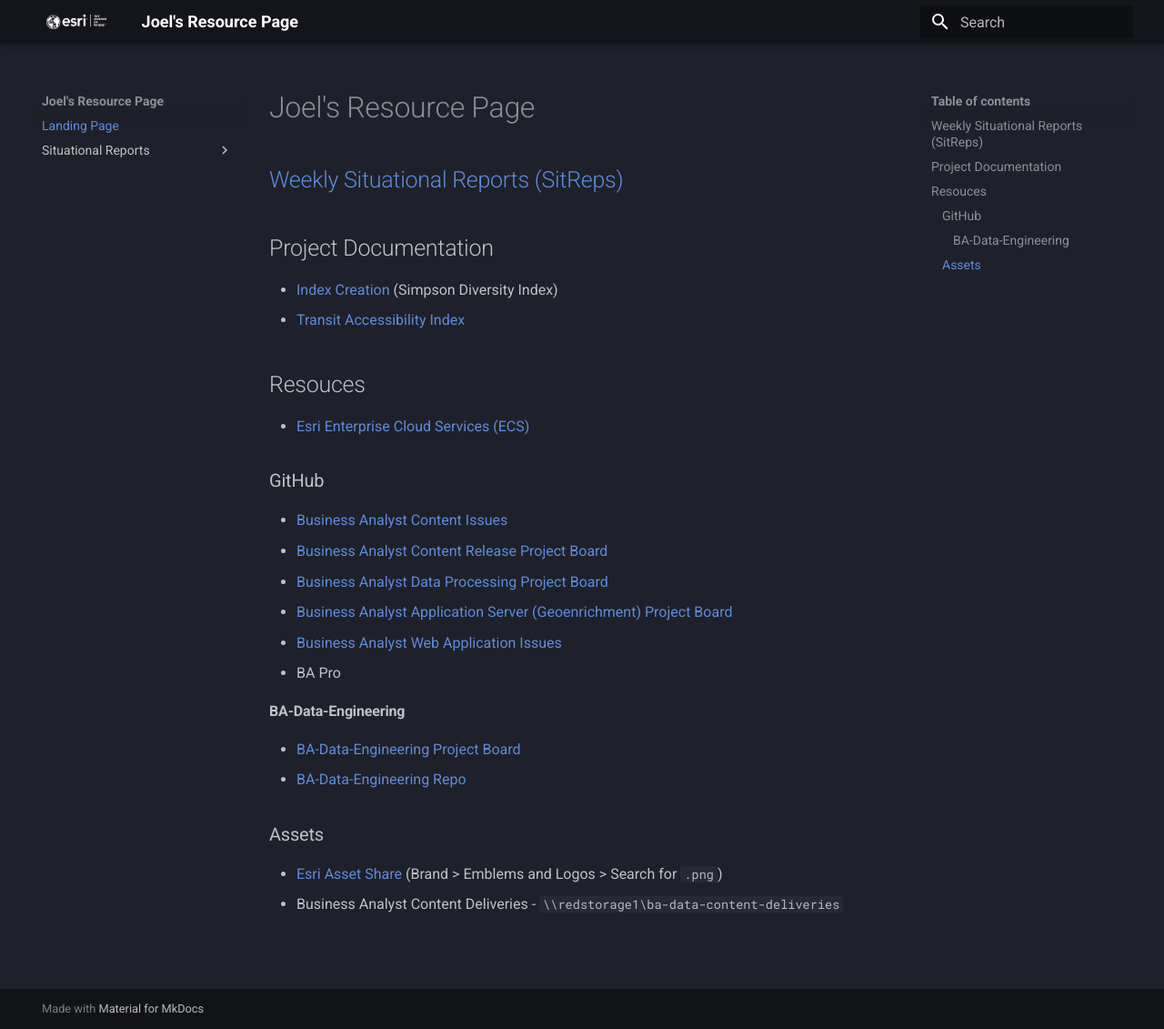
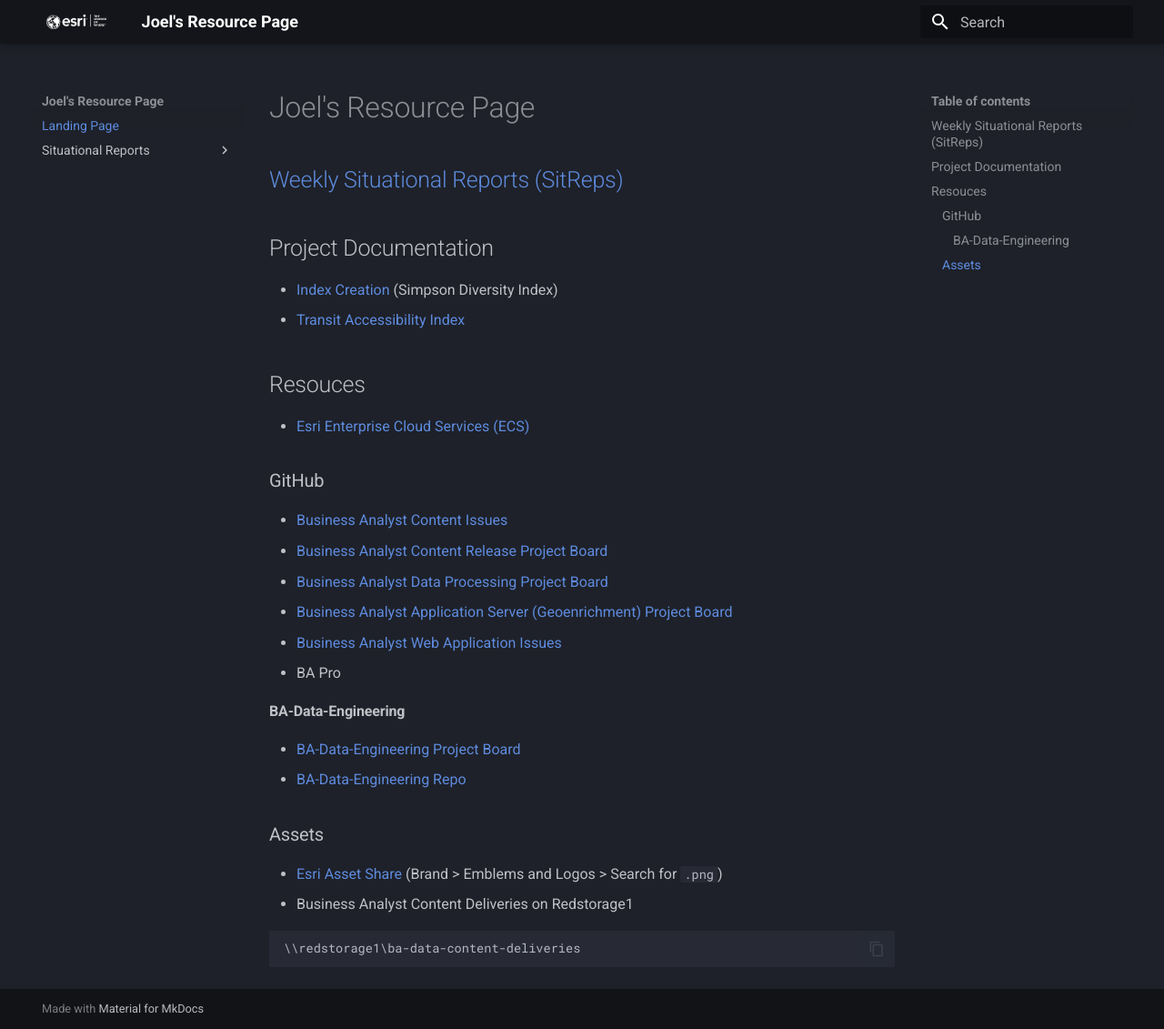
Before and after one commit to knu2xs/esri-resource-page, an MkDocs documentation site: the page built from docs/index.md, in a window 1280 px wide and 1131 px high. Shown: the whole window at 91% size. Built offline with MkDocs 1.6.1 and Material for MkDocs 9.7.7, drawn with Linux system fonts in a browser that asks for light colours.

Commit message:
update sitreps

````diff
--- a/docs/index.md
+++ b/docs/index.md
@@ -28,4 +28,8 @@
 ### Assets
 
 - [Esri Asset Share](https://esri.brand-portal.adobe.com/) (Brand > Emblems and Logos > Search for `.png`)
-- Business Analyst Content Deliveries - `\\redstorage1\ba-data-content-deliveries`
+- Business Analyst Content Deliveries on Redstorage1
+
+```
+\\redstorage1\ba-data-content-deliveries
+```
--- a/mkdocs.yml
+++ b/mkdocs.yml
@@ -6,6 +6,8 @@
   palette:
     scheme: slate
     primary: black
+  features:
+    - content.code.copy
 
 nav:
   - Landing Page: index.md
````
